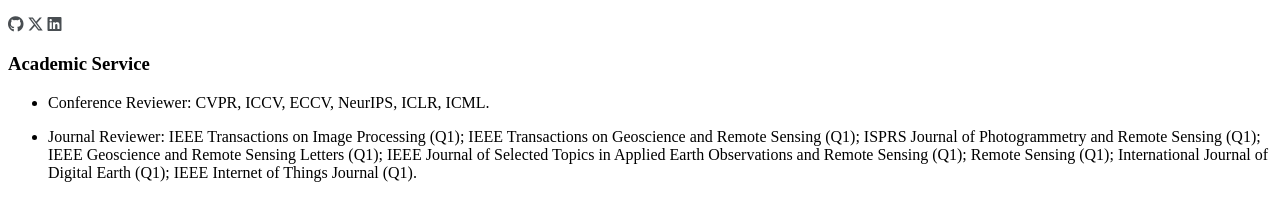
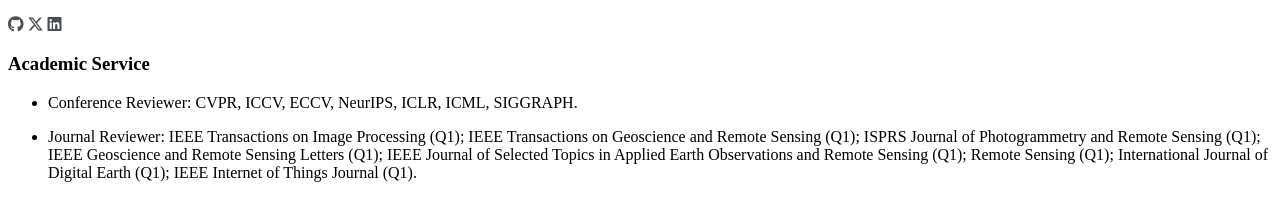
Before and after one commit to ruizhaocv/ruizhaocv.github.io, a Jekyll site: the page built from _pages/includes/academic_service.md, in a window 1280 px wide. Shown: the part 375-596 px from the top of the page. Built offline with Jekyll 4.4.1, drawn with Linux system fonts in a browser that asks for light colours; nearby versions of some CDN libraries; some web fonts are replaced; our own code applies the rules of GitHub Pages for plain Markdown files; a style sheet for code colours, icons or effects is not loaded.

Commit message:
Update academic_service.md

```diff
--- a/_pages/includes/academic_service.md
+++ b/_pages/includes/academic_service.md
@@ -1,6 +1,6 @@
 
 # Academic Service
-- Conference Reviewer: CVPR, ICCV, ECCV, NeurIPS, ICLR, ICML.
+- Conference Reviewer: CVPR, ICCV, ECCV, NeurIPS, ICLR, ICML, SIGGRAPH.
 
 - Journal Reviewer:
 IEEE Transactions on Image Processing (Q1);
```
